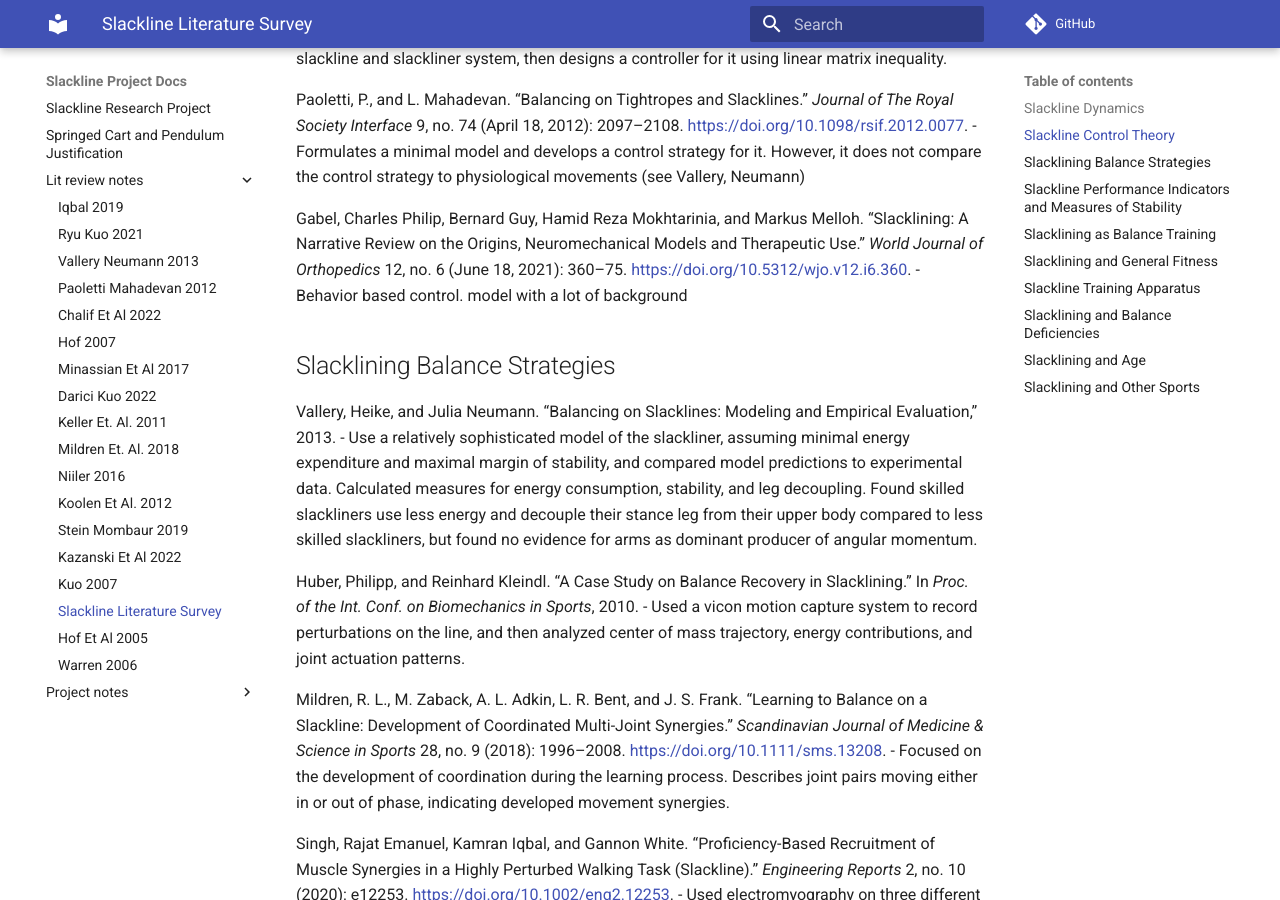
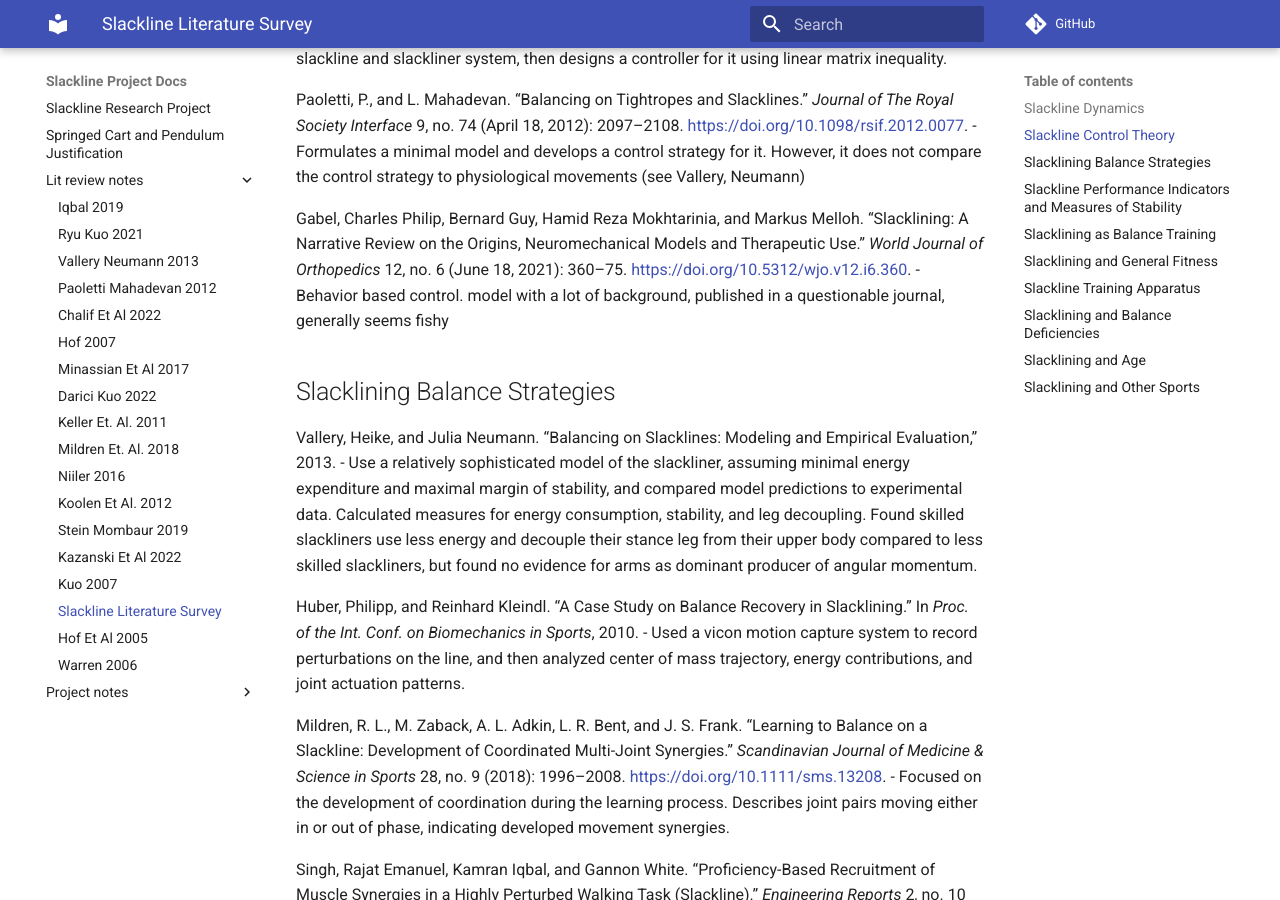
Before and after one commit to HuMoN-Research-Lab/freemocap_slackline_project, an MkDocs documentation site: the page built from docs/lit_review_notes/Slackline Literature Survey.md, in a window 1280 px wide and 900 px high, scrolled down 834 px. Built offline with MkDocs 1.6.1 and Material for MkDocs 9.7.7, drawn with Linux system fonts in a browser that asks for light colours; comment, search, counter and statistics services are not loaded.

Commit message:
Update Slackline Literature Survey.md

```diff
--- a/docs/lit_review_notes/Slackline Literature Survey.md
+++ b/docs/lit_review_notes/Slackline Literature Survey.md
@@ -21,7 +21,7 @@ Paoletti, P., and L. Mahadevan. “Balancing on Tightropes and Slacklines.” _J
 - Formulates a minimal model and develops a control strategy for it. However, it does not compare the control strategy to physiological movements (see Vallery, Neumann)
 
 Gabel, Charles Philip, Bernard Guy, Hamid Reza Mokhtarinia, and Markus Melloh. “Slacklining: A Narrative Review on the Origins, Neuromechanical Models and Therapeutic Use.” _World Journal of Orthopedics_ 12, no. 6 (June 18, 2021): 360–75. [https://doi.org/10.5312/wjo.v12.i6.360](https://doi.org/10.5312/wjo.v12.i6.360).
-- Behavior based control. model with a lot of background
+- Behavior based control. model with a lot of background, published in a questionable journal, generally seems fishy
 
 ## Slacklining Balance Strategies
 
```
